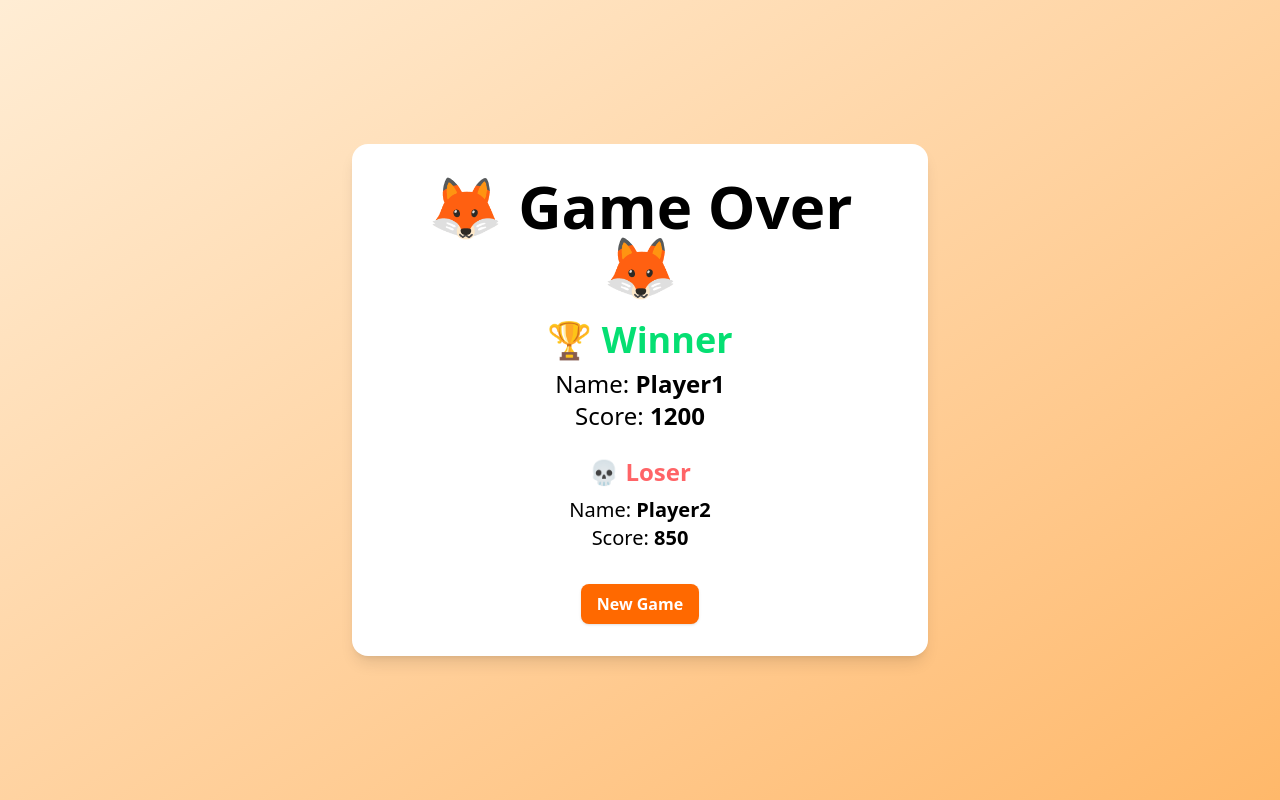
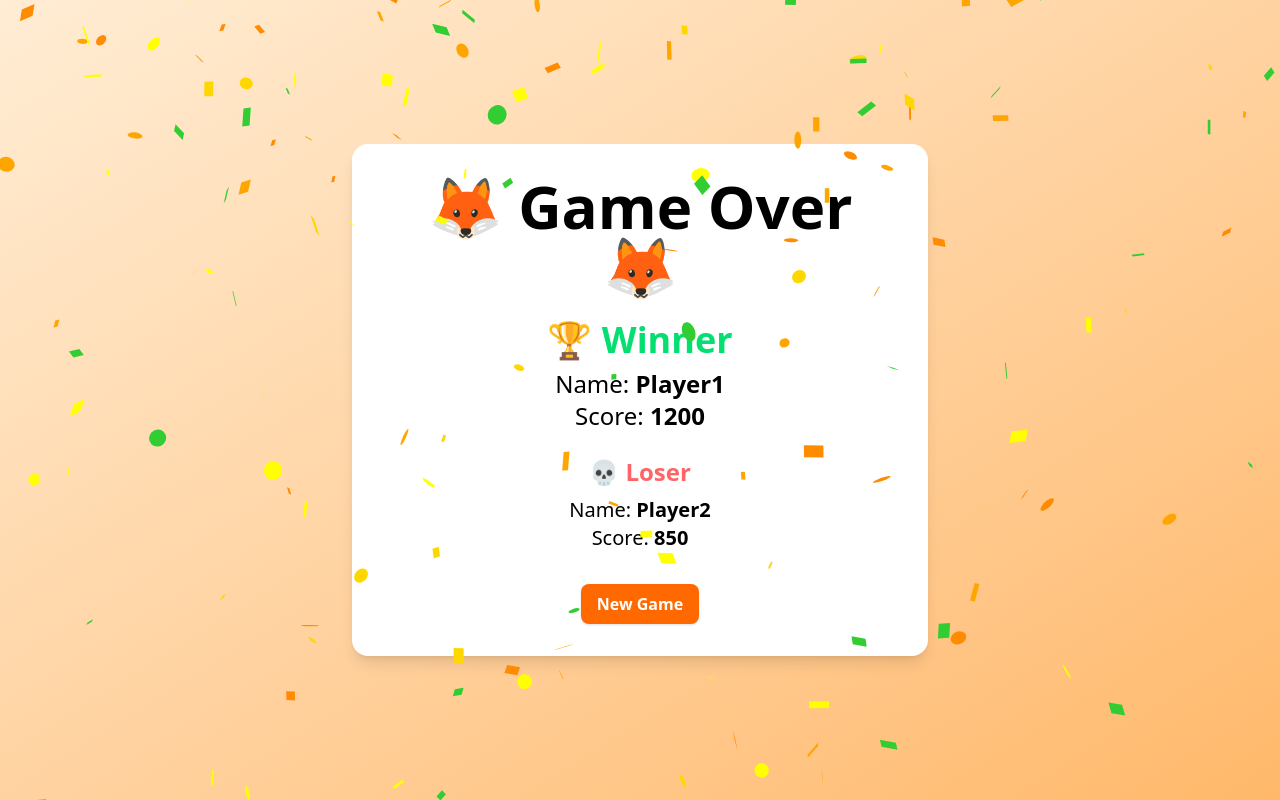
Before and after one commit to hck81-marugame/fox-hunt-client, a React (Vite) app in the folder client/: page /game-over in a window 1280 px wide. Built offline with nearby package versions, Linux system fonts and the light colour scheme.

Commit message:
feat: add confetti effect to GameOverPage

```diff
--- a/client/package.json
+++ b/client/package.json
@@ -13,6 +13,7 @@
     "@reduxjs/toolkit": "^2.6.1",
     "axios": "^1.8.4",
     "react": "^19.0.0",
+    "react-confetti": "^6.4.0",
     "react-dom": "^19.0.0",
     "react-redux": "^9.2.0",
     "react-router": "^7.5.0",
--- a/client/src/pages/GameOverPage.jsx
+++ b/client/src/pages/GameOverPage.jsx
@@ -1,17 +1,41 @@
 import { useEffect, useState, useRef } from "react";
 import { useNavigate } from "react-router";
+import Confetti from "react-confetti";
 
 export default function GameOverPage() {
   const navigate = useNavigate();
   const audioRef = useRef(null);
+  const [windowDimension, setWindowDimension] = useState({
+    width: window.innerWidth,
+    height: window.innerHeight,
+  });
+  const [showConfetti, setShowConfetti] = useState(true);
 
   useEffect(() => {
-    // Create audio element
+    const handleResize = () => {
+      setWindowDimension({
+        width: window.innerWidth,
+        height: window.innerHeight,
+      });
+    };
+
+    window.addEventListener("resize", handleResize);
+    return () => window.removeEventListener("resize", handleResize);
+  }, []);
+
+  useEffect(() => {
+    const timer = setTimeout(() => {
+      setShowConfetti(false);
+    }, 10000);
+
+    return () => clearTimeout(timer);
+  }, []);
+
+  useEffect(() => {
     audioRef.current = new Audio("/src/assets/winning.mp3");
     audioRef.current.volume = 0.4;
     audioRef.current.play().catch((e) => console.log("Audio play failed:", e));
 
-    // Cleanup function to stop audio when component unmounts
     return () => {
       if (audioRef.current) {
         audioRef.current.pause();
@@ -27,6 +51,16 @@ export default function GameOverPage() {
 
   return (
     <>
+      {showConfetti && (
+        <Confetti
+          width={windowDimension.width}
+          height={windowDimension.height}
+          recycle={true}
+          numberOfPieces={200}
+          gravity={0.2}
+          colors={["#FF8C00", "#FFA500", "#FFD700", "#FFFF00", "#32CD32"]}
+        />
+      )}
       <div className="min-h-screen flex items-center justify-center bg-gradient-to-br from-orange-100 to-orange-300">
         <div className="bg-white p-8 rounded-2xl shadow-lg max-w-xl w-full text-center">
           <h1 className="text-6xl font-bold mb-6">🦊 Game Over 🦊</h1>
```
Also changed, not shown: 1 other file (tests, documents, lock files or other folders).
